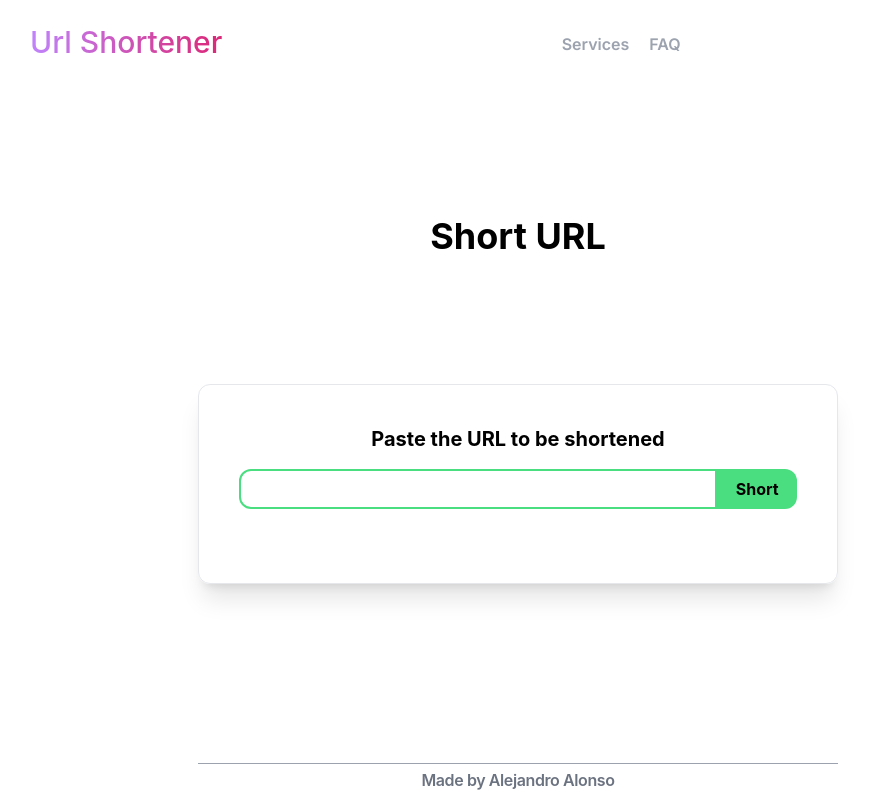
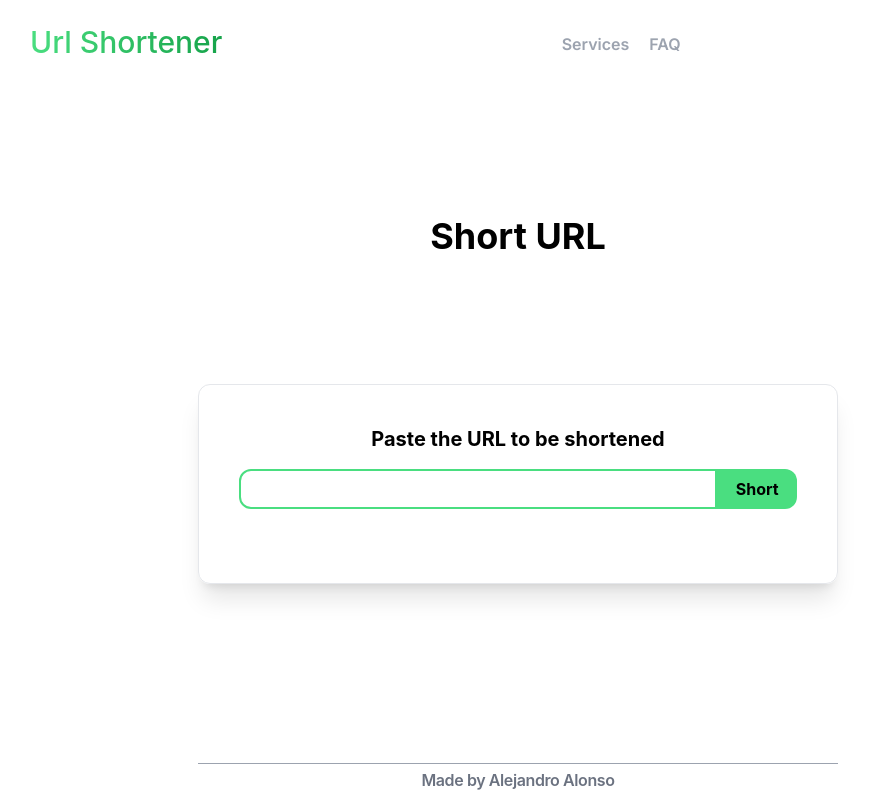
Before and after one commit to alex28042/url-shortener, a Next.js app: page / in a window 1280 px wide. Shown: the whole page, without its empty margins (122-991 px from the left). Built offline with nearby package versions, Linux system fonts and the light colour scheme.

Commit message:
changing styles

```diff
--- a/src/components/Header/Header.jsx
+++ b/src/components/Header/Header.jsx
@@ -9,7 +9,7 @@
     <header className="fixed top-0 w-full clearNav z-50">
       <div className="max-w-5xl mx-auto flex flex-wrap p-5 flex-col md:flex-row">
         <div className="flex flex-row items-center justify-between p-3 md:p-1">
-          <h1 className="flex text-3xl font-medium mb-4 md:mb-0 text-transparent bg-clip-text bg-gradient-to-r from-purple-400 to-pink-600">Url Shortener</h1>
+          <h1 className="flex text-3xl font-medium mb-4 md:mb-0 text-transparent bg-clip-text bg-gradient-to-r from-green-400 to-green-600">Url Shortener</h1>
           <button
             className="text-white pb-4 cursor-pointer leading-none px-3 py-1 md:hidden outline-none focus:outline-none content-end ml-auto"
             type="button"
@@ -53,7 +53,7 @@
             </LinkScroll>
           </div>
           <a
-            href="https://instagram.com/onlygrowthfans"
+            href="https://instagram.com/"
             rel="noopener noreferrer"
             target="_blank"
             className="invisible md:visible"
```
